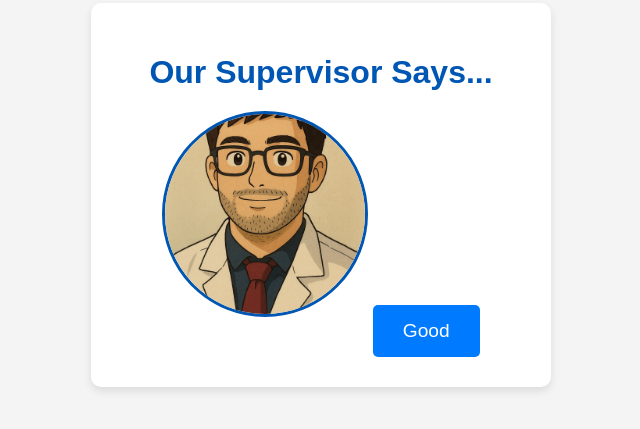
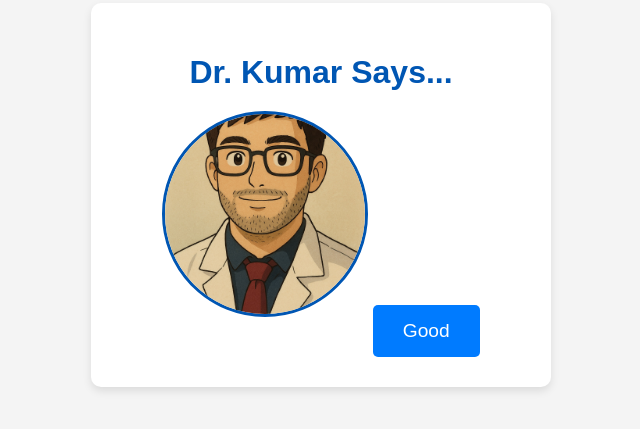
Before and after one commit to Remuda1/BishGood, a plain HTML site: page index.html in a window 1280 px wide. Shown: the part 205-634 px from the top of the page, without its empty margins (319-959 px from the left). Drawn offline with Linux system fonts and the light colour scheme.

Commit message:
Update index.html

```diff
--- a/index.html
+++ b/index.html
@@ -8,7 +8,7 @@
 </head>
 <body>
     <div class="container">
-        <h1>Our Supervisor Says...</h1>
+        <h1>Dr. Kumar Says...</h1>
         <img src="supervisor.jpg" alt="Picture of Supervisor" class="supervisor-img">
         <button id="goodButton">Good</button>
         <audio id="goodAudio" src="good.mp3" preload="auto"></audio>
```
